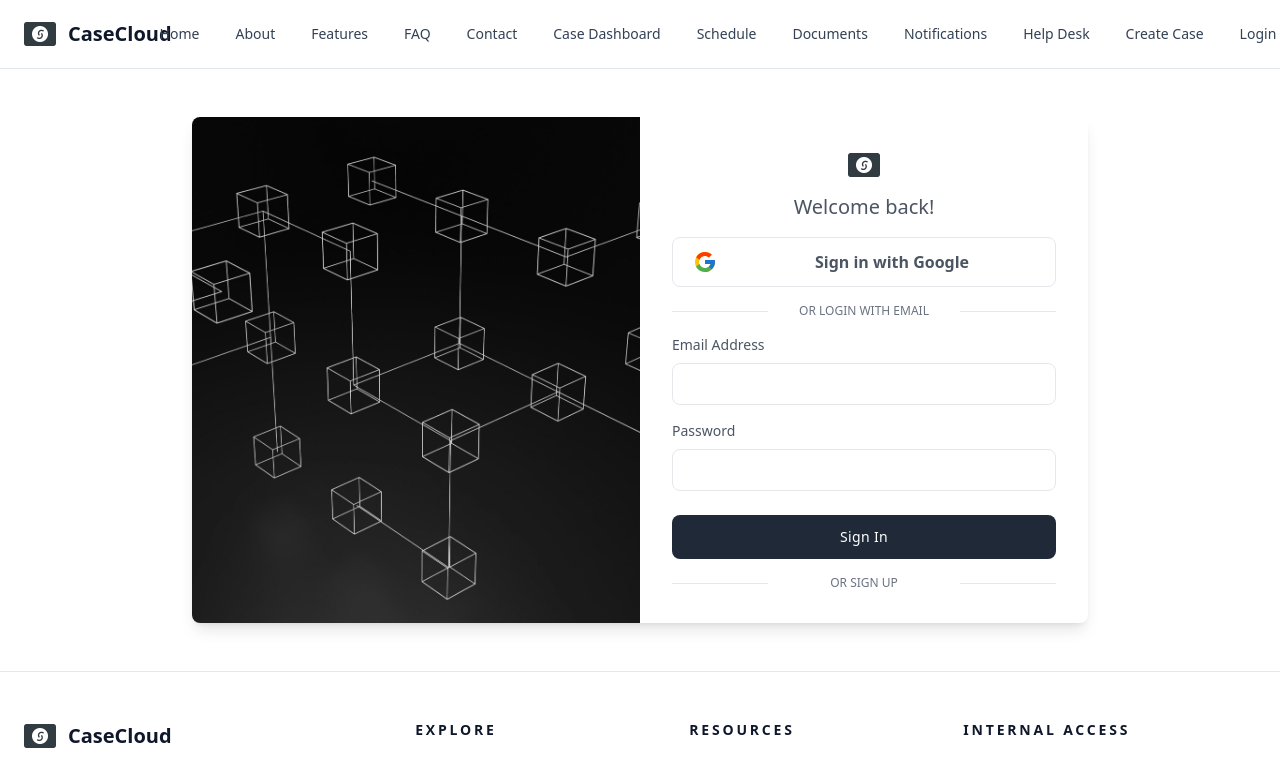
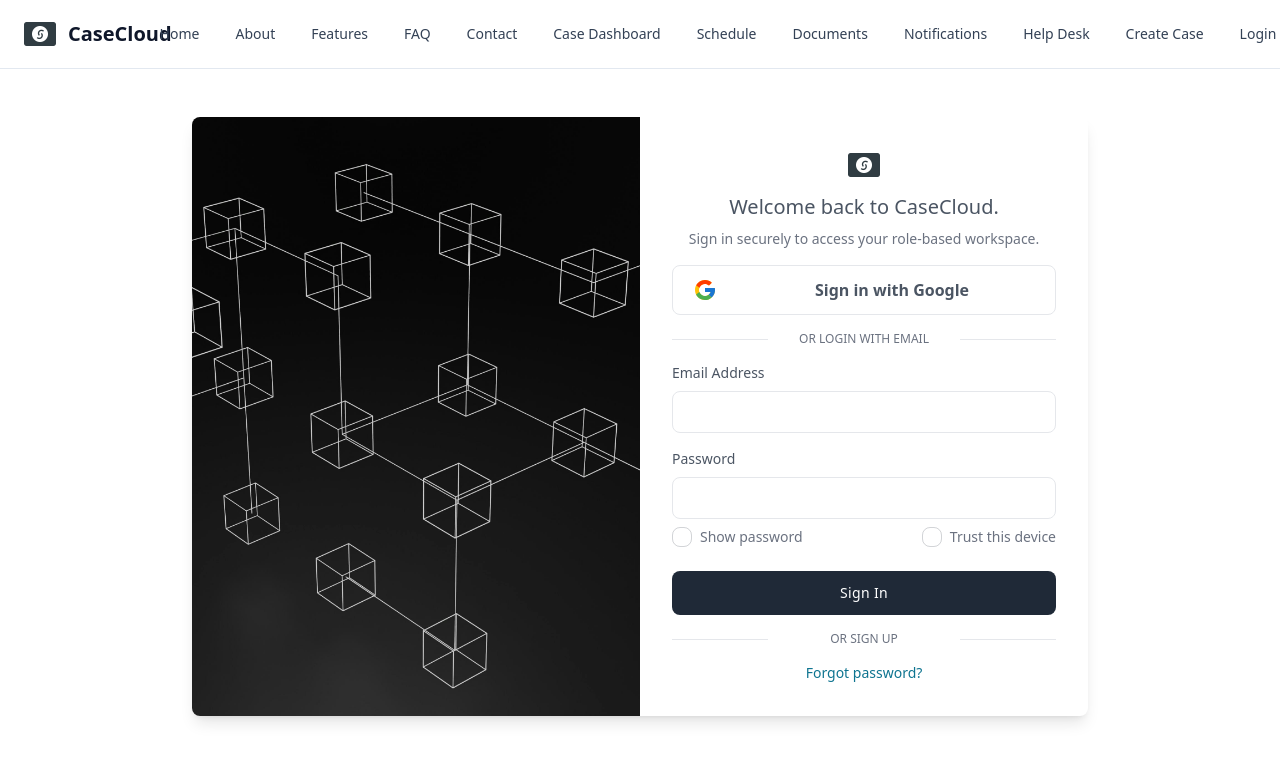
Before and after one commit to Idba1/case-cloude-frontend, a React (Vite) app in the folder client/: page /login in a window 1280 px wide. Shown: the top 758 px of the page. Built offline with nearby package versions, Linux system fonts and the light colour scheme; no server answers.

Commit message:
enhance registration and login flows with validation and support role onboarding

```diff
--- a/client/src/Pages/Authentication/LogIn.jsx
+++ b/client/src/Pages/Authentication/LogIn.jsx
@@ -1,10 +1,12 @@
-import { useContext } from "react"
+import { useContext, useState } from "react"
 import { Link, useNavigate } from "react-router-dom"
 import { AuthContext } from "../../Provider/AuthProvider"
 import toast from "react-hot-toast";
 import { STATIC_ADMIN_EMAIL, STATIC_ADMIN_PASSWORD } from "../../constants/roles";
+import { logAuthActivity, writeTrustedDevice } from "../../lib/authActivity";
 
 const Login = () => {
+    const [showPassword, setShowPassword] = useState(false)
     const { signIn, signInWithGoogle, loadUserProfile, setAppUser, loginAsStaticAdmin } = useContext(AuthContext);
     const navigate = useNavigate()
 
@@ -13,10 +15,11 @@ const Login = () => {
     const handleGooleSignIn = async () => {
         try {
             const result = await signInWithGoogle()
-            const existingProfile = await loadUserProfile(result.user.email)
+            const normalizedEmail = result.user.email.toLowerCase()
+            const existingProfile = await loadUserProfile(normalizedEmail)
             setAppUser(existingProfile || {
                 name: result.user.displayName || 'CaseCloud User',
-                email: result.user.email,
+                email: normalizedEmail,
                 photo: result.user.photoURL || '',
                 role: 'client',
                 approvalStatus: 'approved',
@@ -26,6 +29,13 @@ const Login = () => {
                 navigate('/')
                 return
             }
+            logAuthActivity({
+                type: 'login',
+                email: existingProfile?.email || normalizedEmail,
+                role: existingProfile?.role || 'client',
+                method: 'google',
+                detail: 'Signed in with Google.',
+            })
             toast.success('Sign in successfully!')
             navigate(existingProfile?.role === "admin" ? '/admin/users' : '/cases')
         } catch (error) {
@@ -40,10 +50,11 @@ const Login = () => {
         const form = e.target
         const email = form.email.value.toLowerCase()
         const pass = form.password.value
-        console.log({ email, pass })
+        const trustedDevice = form.trustedDevice.checked
         try {
             if (email === STATIC_ADMIN_EMAIL?.toLowerCase() && pass === STATIC_ADMIN_PASSWORD) {
                 loginAsStaticAdmin()
+                writeTrustedDevice(trustedDevice)
                 toast.success('Admin login successful')
                 navigate('/admin/users')
                 return
@@ -65,6 +76,14 @@ const Login = () => {
                 navigate('/')
                 return
             }
+            writeTrustedDevice(trustedDevice)
+            logAuthActivity({
+                type: 'login',
+                email,
+                role: existingProfile?.role || 'client',
+                method: 'email-password',
+                detail: 'Signed in with email and password.',
+            })
             navigate('/cases')
             toast.success('Signin Successful')
         } catch (err) {
@@ -92,7 +111,10 @@ const Login = () => {
                     </div>
 
                     <p className='mt-3 text-xl text-center text-gray-600 '>
-                        Welcome back!
+                        Welcome back to CaseCloud.
+                    </p>
+                    <p className='mt-2 text-center text-sm text-gray-500'>
+                        Sign in securely to access your role-based workspace.
                     </p>
 
                     <div onClick={handleGooleSignIn} className='flex cursor-pointer items-center justify-center mt-4 text-gray-600 transition-colors duration-300 transform border rounded-lg   hover:bg-gray-50 '>
@@ -163,8 +185,27 @@ const Login = () => {
                                 autoComplete='current-password'
                                 name='password'
                                 className='block w-full px-4 py-2 text-gray-700 bg-white border rounded-lg    focus:border-blue-400 focus:ring-opacity-40  focus:outline-none focus:ring focus:ring-blue-300'
-                                type='password'
+                                type={showPassword ? 'text' : 'password'}
                             />
+                            <div className='mt-2 flex items-center justify-between text-sm text-gray-500'>
+                                <label className='flex items-center gap-2'>
+                                    <input
+                                        type='checkbox'
+                                        className='checkbox checkbox-sm'
+                                        checked={showPassword}
+                                        onChange={() => setShowPassword(current => !current)}
+                                    />
+                                    Show password
+                                </label>
+                                <label className='flex items-center gap-2'>
+                                    <input
+                                        type='checkbox'
+                                        className='checkbox checkbox-sm'
+                                        name='trustedDevice'
+                                    />
+                                    Trust this device
+                                </label>
+                            </div>
                         </div>
                         <div className='mt-6'>
                             <button
@@ -188,6 +229,13 @@ const Login = () => {
 
                         <span className='w-1/5 border-b  md:w-1/4'></span>
                     </div>
+                    <button
+                        type='button'
+                        className='mt-4 w-full text-sm font-medium text-cyan-700 hover:text-cyan-800'
+                        onClick={() => toast.success('Password reset link simulation: in this demo, please contact admin or create a fresh test account.')}
+                    >
+                        Forgot password?
+                    </button>
                 </div>
             </div>
         </div>
```
